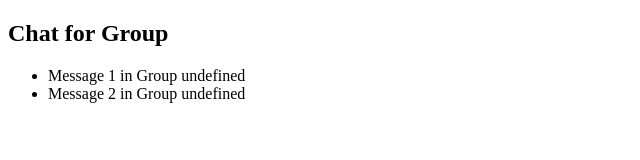
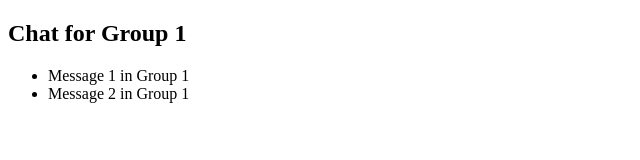
Before and after one commit to daniellopez1999/Enjoy-the-Throttle, a React (Create React App) app in the folder client/ett-client/: page /group/1 in a window 1280 px wide. Shown: the top 160 px of the page, without its empty margins (0-640 px from the left). Built offline with nearby package versions, Linux system fonts and the light colour scheme.

Commit message:
gets the groupName into the specific group chat

```diff
--- a/client/ett-client/src/GroupChat.jsx
+++ b/client/ett-client/src/GroupChat.jsx
@@ -1,19 +1,21 @@
 // Chat.js
 import React, { useState, useEffect } from 'react';
+import { useParams } from 'react-router-dom';
 
-const Chat = ({ groupId }) => {
+const Chat = () => {
+  const { groupName } = useParams();
   const [messages, setMessages] = useState([]);
 
   useEffect(() => {
-    // Lógica para cargar mensajes del grupo con el ID groupId
+    // Lógica para cargar mensajes del grupo con el nombre groupName
     // Puedes hacer una llamada a la API, usar sockets, etc.
     // Aquí, se usa un mensaje de ejemplo
-    setMessages([`Message 1 in Group ${groupId}`, `Message 2 in Group ${groupId}`]);
-  }, [groupId]);
+    setMessages([`Message 1 in Group ${groupName}`, `Message 2 in Group ${groupName}`]);
+  }, [groupName]);
 
   return (
     <div>
-      <h2>Chat for Group {groupId}</h2>
+      <h2>Chat for Group {groupName}</h2>
       <ul>
         {messages.map((message, index) => (
           <li key={index}>{message}</li>
--- a/client/ett-client/src/ListOfGroups.jsx
+++ b/client/ett-client/src/ListOfGroups.jsx
@@ -32,9 +32,14 @@ const ListOfGroups = () => {
 
 
   const handleGroupClick = (groupName) => {
-    console.log('LLEGO DEL HANDLEGROUPCLICK. NOMBRE: ',groupName)
-    navigate(`/group/${groupName}`);
+    console.log('LLEGO DEL HANDLEGROUPCLICK. NOMBRE: ', groupName);
+    if (groupName) {
+      navigate(`/group/${groupName}`);
+    } else {
+      console.log('Nombre de grupo indefinido.');
+    }
   };
+
 
   return (
     <div>
```
